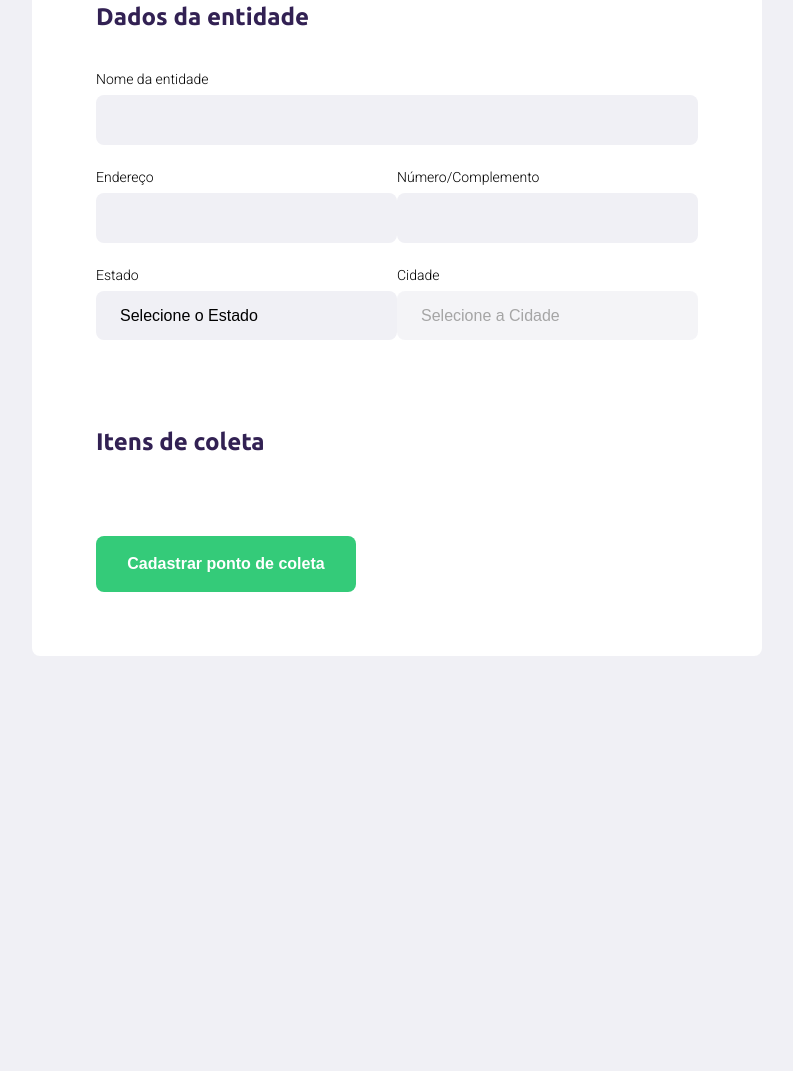
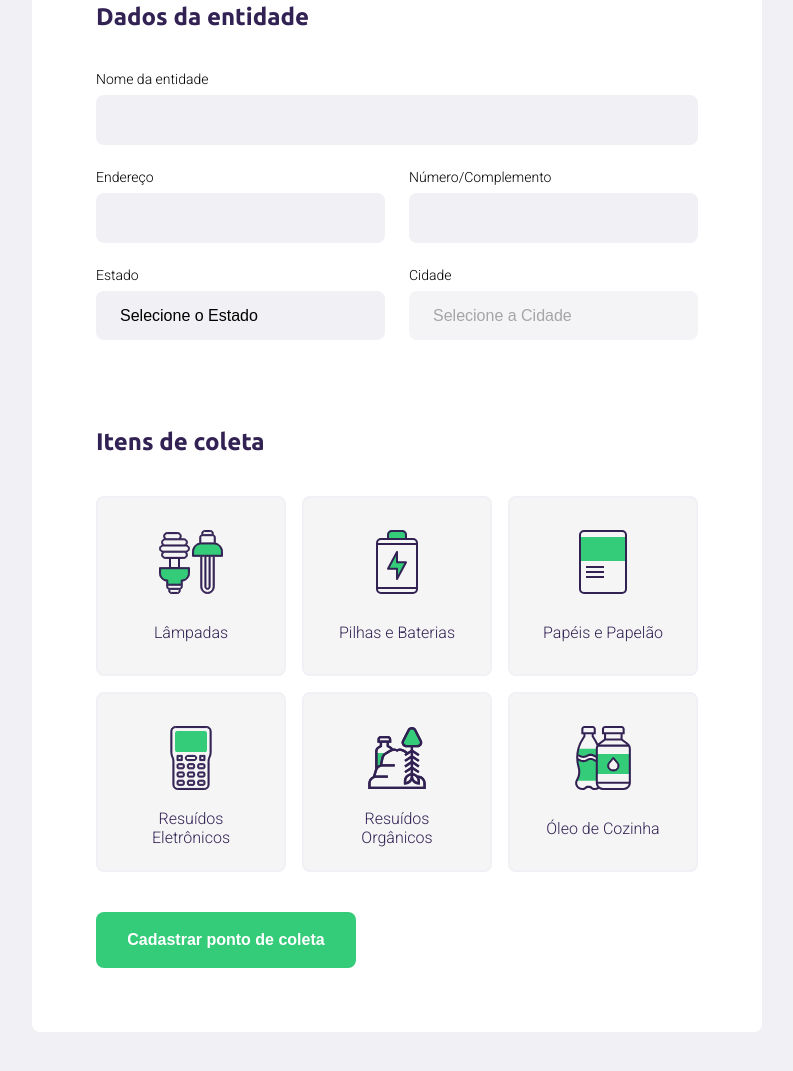
Before and after one commit to AloisSailer/Starter, a plain HTML site: page create-point.html in a window 1280 px wide. Shown: the part 339-1410 px from the top of the page, without its empty margins (243-1036 px from the left). Before the commit the page ends 1075 px from the top, so only its background shows below. Drawn offline with Linux system fonts and the light colour scheme; no server answers.

Commit message:
começo aula 3

```diff
--- a/create-point.html
+++ b/create-point.html
@@ -31,29 +31,29 @@
           </legend>
           <div class="field">
             <label for="name">Nome da entidade</label>
-            <input type="text" name="name" />
+            <input type="text" name="name" required />
           </div>
           <div class="field-group">
             <div class="field">
               <label for="address">Endereço</label>
-              <input type="text" name="address" />
+              <input type="text" name="address" required />
             </div>
             <div class="field">
               <label for="address2">Número/Complemento</label>
-              <input type="text" name="address2" />
+              <input type="text" name="address2" required />
             </div>
           </div>
           <div class="field-group">
             <div class="field">
               <label for="state">Estado</label>
-              <select name="uf">
+              <select name="uf" required>
                 <option value="">Selecione o Estado</option>
               </select>
               <input type="hidden" name="state" />
             </div>
             <div class="field">
               <label for="city">Cidade</label>
-              <select name="city" disabled>
+              <select name="city" disabled required>
                 <option value="">Selecione a Cidade</option>
               </select>
             </div>
@@ -63,6 +63,32 @@
           <legend>
             <h2>Itens de coleta</h2>
           </legend>
+          <div class="items-grid">
+            <li data-id="1">
+              <img src="./assets/lambadas.svg" alt="Lâmpadas" />
+              <span>Lâmpadas</span>
+            </li>
+            <li data-id="2">
+              <img src="./assets/baterias.svg" alt="Pilhas e Baterias" />
+              <span>Pilhas e Baterias</span>
+            </li>
+            <li data-id="3">
+              <img src="./assets/papeis-papelao.svg" alt="Papéis e Papelão" />
+              <span>Papéis e Papelão</span>
+            </li>
+            <li data-id="4">
+              <img src="./assets/eletronicos.svg" alt="Resuídos Eletrônicos" />
+              <span>Resuídos Eletrônicos</span>
+            </li>
+            <li data-id="5">
+              <img src="./assets/organicos.svg" alt="Resuídos Orgânicos" />
+              <span>Resuídos Orgânicos</span>
+            </li>
+            <li data-id="6">
+              <img src="./assets/oleo.svg" alt="Óleo de Cozinha" />
+              <span>Óleo de Cozinha</span>
+            </li>
+          </div>
         </fieldset>
         <button type="submit">Cadastrar ponto de coleta</button>
       </form>
--- a/scripts/create-point.js
+++ b/scripts/create-point.js
@@ -38,3 +38,46 @@ function getCities(event) {
 }
 
 document.querySelector("select[name=uf]").addEventListener("change", getCities)
+
+// Itens de coleta
+// pegar todos os li's
+const itemsToCollect = document.querySelectorAll(".items-grid li")
+
+for (const item of itemsToCollect) {
+  item.addEventListener("click", handleSelectItem)
+}
+
+const collectedItems = document.querySelector("input[name=items]")
+
+let selectedItems = []
+
+function handleSelectItem(event) {
+  const itemLi = event.target
+  // adicionar ou remover uma classe com javascript
+  itemLi.classList.toggle("selected")
+  const itemId = itemLi.dataset.id
+
+  // verificar se existem items selecionados, se sim
+  // pegar os itens selecionados
+  const alreadySelected = selectedItems.findIndex(function (item) {
+    const itemFound = item == itemId // isso será true ou false
+    return itemFound
+    // simplificando essa função:
+    // const alreadySelected = selectedItems.findIndex(item => item == itemId)
+  })
+
+  // se já estiver selecionado
+  if (alreadySelected >= 0) {
+    // tirar da seleção
+    const filteredItems = selectedItems.filter((item) => {
+      const itemIsDifferent = item != itemId // false
+      return itemIsDifferent
+    })
+    selectedItems = filteredItems
+  } else {
+    // se não estiver selecionado, adicionar à seleção
+    selectedItems.push(itemId)
+  }
+  // atualizar o campo escondido com os itens selecionados
+  collectedItems.value = selectedItems
+}
--- a/styles/create-point.css
+++ b/styles/create-point.css
@@ -83,7 +83,7 @@ form label {
   margin-bottom: 8px;
 }
 
-form .field-group .field + field {
+form .field-group .field + .field {
   margin-left: 24px;
 }
 
@@ -103,3 +103,42 @@ form button {
 form button:hover {
   background-color: var(--verde-hover);
 }
+
+.items-grid {
+  display: grid;
+  grid-template-columns: 1fr 1fr 1fr;
+  gap: 16px;
+}
+
+.items-grid li {
+  background-color: var(--branco-cinza);
+  list-style: none;
+  border: 2px solid var(--branco-gelo);
+  border-radius: 8px;
+  height: 180px;
+  padding: 32px 24px 16px;
+  display: flex;
+  flex-direction: column;
+  align-items: center;
+  justify-content: space-between;
+  text-align: center;
+  cursor: pointer;
+}
+
+.items-grid li span {
+  margin-top: 12px;
+  flex: 1;
+  display: flex;
+  align-items: center;
+  color: var(--title-color);
+}
+
+.items-grid li.selected {
+  background: var(--branco-selected);
+  border: 2px solid var(--verde-selected);
+}
+
+.items-grid li img,
+.items-grid li span {
+  pointer-events: none;
+}
--- a/styles/main.css
+++ b/styles/main.css
@@ -8,8 +8,11 @@
   --title-color: #322153;
   --primary-color: #34cb79;
   --verde-hover: #2fb86e;
+  --verde-selected: #34cb79;
   --branco: #fff;
   --branco-gelo: #f0f0f5;
+  --branco-cinza: #f5f5f5;
+  --branco-selected: #e1faec;
 }
 
 html {
```
Also changed, not shown: assets/baterias.svg (added), assets/eletronicos.svg (added), assets/lambadas.svg (added), assets/oleo.svg (added), assets/organicos.svg (added), assets/papeis-papelao.svg (added).
